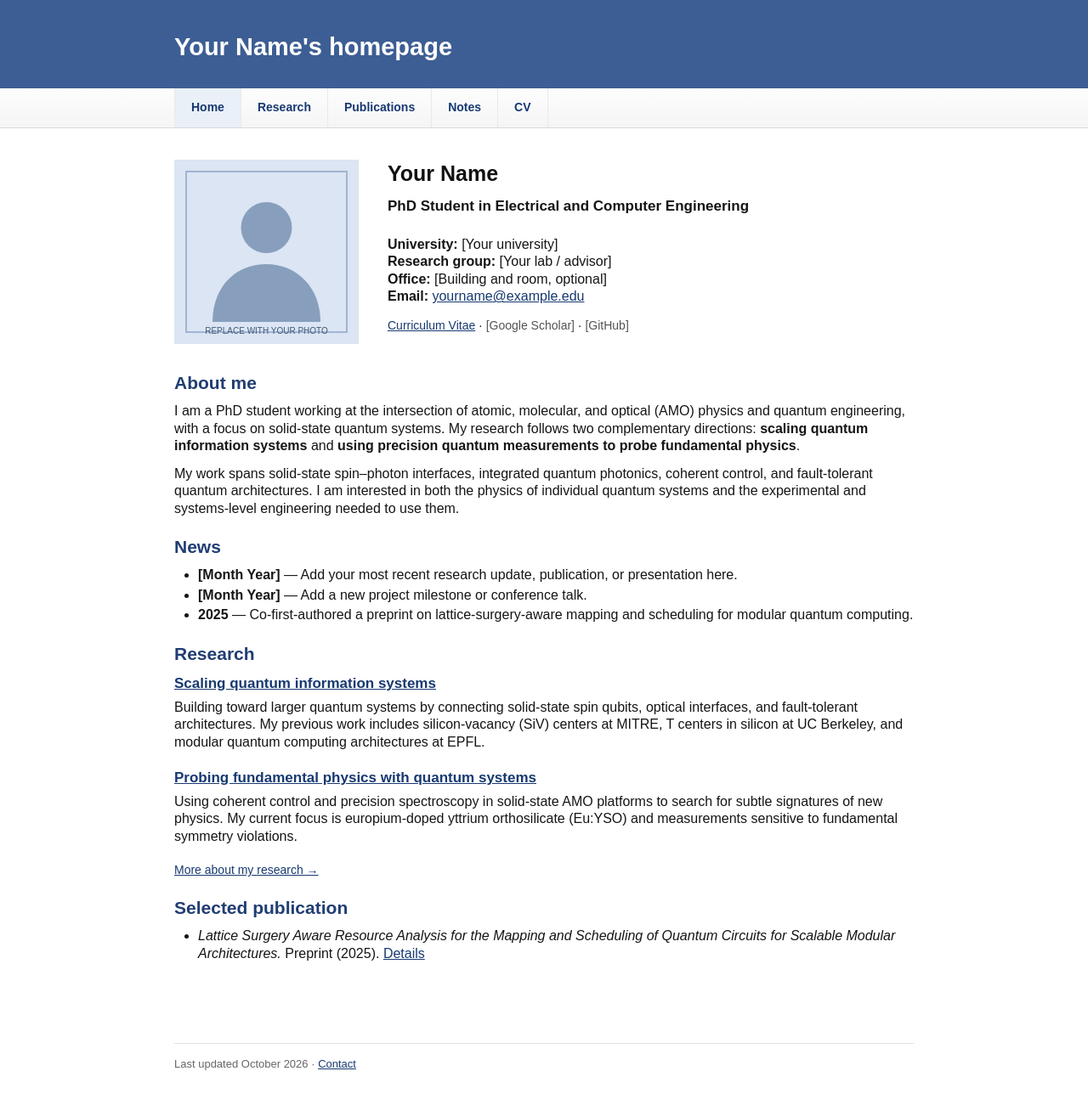
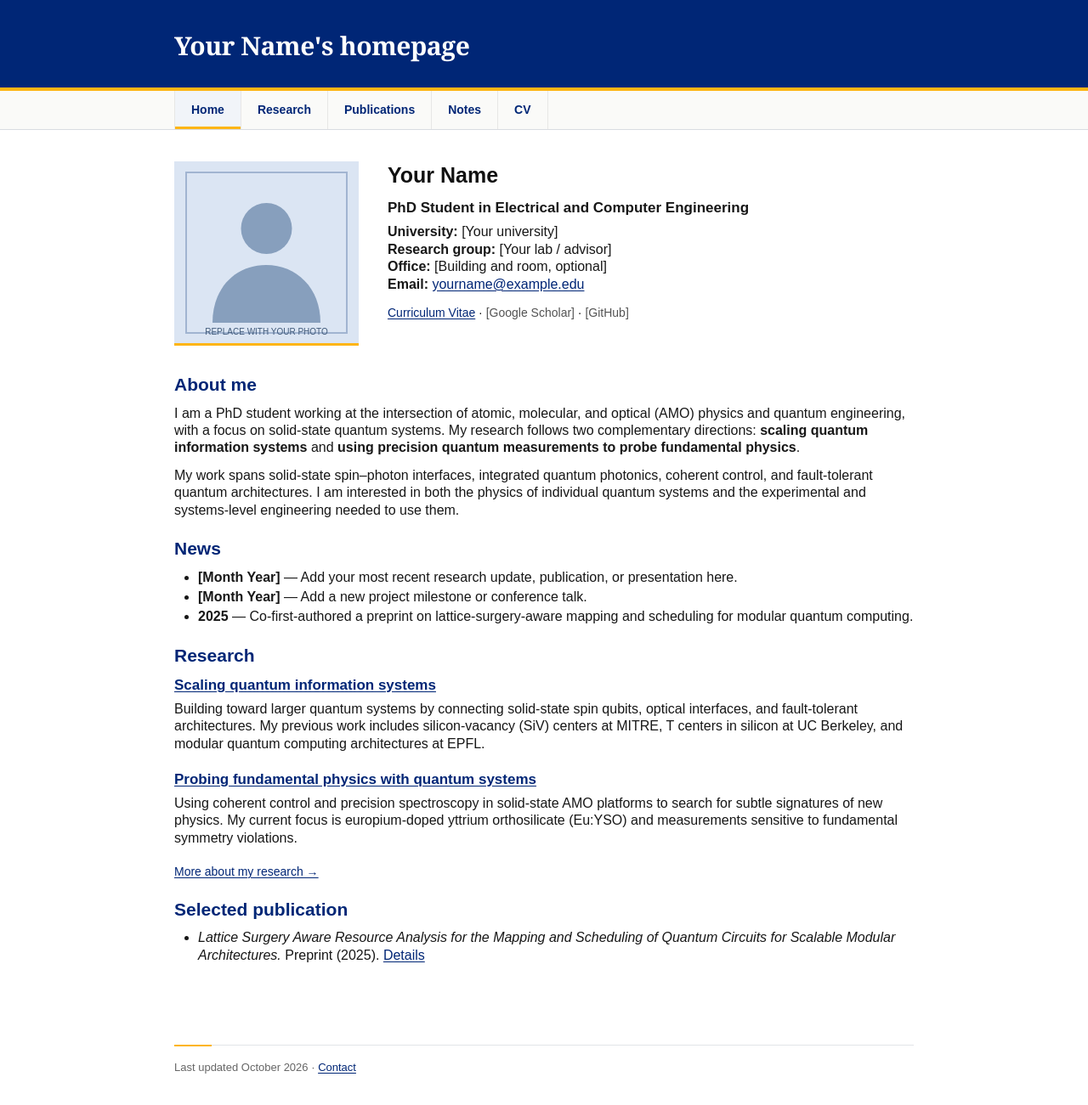
Before and after one commit to cam-qis/cam-qis.github.io, a plain HTML site: page index.html in a window 1280 px wide. Shown: the part 30-1331 px from the top of the page at 85% size. Drawn offline with Linux system fonts and the light colour scheme; files whose address does not match are found by name.

Commit message:
Add files via upload

```diff
--- a/style.css
+++ b/style.css
@@ -1,35 +1,89 @@
-/* Classical academic homepage style, inspired by Lin Lin's Caltech site.
-   Edit colors, widths and typography here. */
+/* Berkeley-inspired academic homepage.
+   Inspired by the blue-and-gold palette of UC Berkeley without using official logos.
+   The restrained layout, proportions, and text-first structure are unchanged. */
 :root {
-  --banner: #3d5e94;
-  --navy: #203d73;
-  --body: #151515;
-  --line: #e1e1e1;
+  --berkeley-blue: #002676;
+  --california-gold: #FDB515;
+  --navy: #002676;
+  --body: #171717;
+  --line: #e2e4e8;
+  --paper: #fff;
+  --nav-bg: #fafaf8;
   --content-width: 870px;
 }
 * { box-sizing: border-box; }
 html { scroll-behavior: smooth; }
-body { margin: 0; color: var(--body); background: #fff; font: 16px/1.28 Arial, Helvetica, sans-serif; }
-a { color: #173971; text-decoration: underline; text-underline-offset: 1px; }
-a:hover, a:focus-visible { color: #456fad; }
-a:focus-visible { outline: 2px solid #456fad; outline-offset: 3px; }
-.site-header { background: var(--banner); color: white; }
-.site-header .inner { max-width: var(--content-width); margin: auto; padding: 69px 0 32px; }
-.site-header h1 { margin: 0; font-size: 29px; line-height: 1.15; font-weight: 700; }
-.site-nav { border-bottom: 1px solid #d9d9d9; background: linear-gradient(#fdfdfd,#f5f5f5); }
+body {
+  margin: 0;
+  color: var(--body);
+  background: var(--paper);
+  font: 16px/1.28 Arial, Helvetica, sans-serif;
+}
+a { color: var(--berkeley-blue); text-decoration: underline; text-underline-offset: 2px; }
+a:hover { color: #003e9e; text-decoration-color: var(--california-gold); }
+a:focus-visible { outline: 2px solid var(--berkeley-blue); outline-offset: 3px; }
+
+/* Deep Berkeley blue and a single California Gold rule. */
+.site-header {
+  background: var(--berkeley-blue);
+  color: #fff;
+  border-bottom: 4px solid var(--california-gold);
+}
+.site-header .inner { max-width: var(--content-width); margin: auto; padding: 67px 0 31px; }
+.site-header h1 {
+  margin: 0;
+  font: 700 30px/1.15 Georgia, 'Times New Roman', serif;
+  letter-spacing: -.015em;
+}
+.site-nav { border-bottom: 1px solid #d9dce1; background: var(--nav-bg); }
 .site-nav .inner { margin: auto; max-width: var(--content-width); display: flex; flex-wrap: wrap; }
-.site-nav a { padding: 14px 19px; font-size: 14px; font-weight: 700; text-decoration: none; border-left: 1px solid #e9e9e9; }
-.site-nav a:last-child { border-right: 1px solid #e9e9e9; }
-.site-nav a:hover { background: #eaeff8; }
-.site-nav a[aria-current="page"] { background: #eaf0f8; }
+.site-nav a {
+  padding: 14px 19px;
+  color: var(--berkeley-blue);
+  font-size: 14px;
+  font-weight: 700;
+  text-decoration: none;
+  border-left: 1px solid #e7e7e6;
+  box-shadow: inset 0 0 0 transparent;
+}
+.site-nav a:last-child { border-right: 1px solid #e7e7e6; }
+.site-nav a:hover, .site-nav a:focus-visible {
+  color: var(--berkeley-blue);
+  background: #f0f3f9;
+  box-shadow: inset 0 -3px 0 var(--california-gold);
+}
+.site-nav a[aria-current='page'] {
+  background: #f1f4f9;
+  box-shadow: inset 0 -3px 0 var(--california-gold);
+}
+
 main { max-width: var(--content-width); margin: 0 auto; padding: 37px 0 72px; }
-.profile { display: grid; grid-template-columns: 217px minmax(0, 1fr); gap: 34px; align-items: start; margin-bottom: 34px; }
-.profile-photo { display: block; width: 217px; height: 217px; object-fit: cover; background: #dfe8f5; }
+.profile {
+  display: grid;
+  grid-template-columns: 217px minmax(0, 1fr);
+  gap: 34px;
+  align-items: start;
+  margin-bottom: 34px;
+}
+.profile-photo {
+  display: block;
+  width: 217px;
+  height: 217px;
+  object-fit: cover;
+  background: #e2e9f5;
+  border-bottom: 3px solid var(--california-gold);
+}
 .profile h2 { color: #111; font-size: 25px; margin: 0 0 12px; }
-.profile .position { font-size: 17px; font-weight: 700; margin: 0 0 24px; }
+.profile .position { font-size: 17px; font-weight: 700; margin: 0 0 7px; }
+.profile .alma-mater { font-size: 14px; color: #4c5665; margin: 0 0 21px; }
 .profile .detail { margin: 0 0 15px; }
 .section { margin: 0 0 23px; }
-h2.section-heading { font-size: 21px; color: var(--navy); margin: 0 0 11px; line-height: 1.15; }
+h2.section-heading {
+  font-size: 21px;
+  color: var(--navy);
+  margin: 0 0 11px;
+  line-height: 1.15;
+}
 h3 { font-size: 17px; color: #111; margin: 19px 0 6px; }
 p { margin: 0 0 12px; }
 ul { margin: 4px 0 0; padding-left: 28px; }
@@ -39,24 +93,41 @@ li { margin: 3px 0; }
 .publication .paper-title { font-weight: 700; }
 .muted { color: #535353; }
 .small { font-size: 14px; }
-.site-footer { max-width: var(--content-width); margin: 0 auto; padding: 16px 0 35px; border-top: 1px solid var(--line); color: #666; font-size: 13px; }
+.site-footer {
+  max-width: var(--content-width);
+  margin: 0 auto;
+  padding: 16px 0 35px;
+  border-top: 1px solid var(--line);
+  color: #666;
+  font-size: 13px;
+}
+/* The gold accent at the footer is deliberately small. */
+.site-footer::before {
+  content: '';
+  display: block;
+  position: relative;
+  top: -17px;
+  width: 44px;
+  height: 2px;
+  background: var(--california-gold);
+}
+/* The two research themes remain simple text sections, not promotional cards. */
+.research-area { margin: 0 0 21px; }
+.research-area h3 { margin: 12px 0 7px; }
+.research-area .project { margin: 0 0 18px 17px; }
+.research-area .project h3 { margin-bottom: 5px; }
+.research-area[id] { scroll-margin-top: 18px; }
 @media (max-width: 940px) {
   .site-header .inner, .site-nav .inner, main, .site-footer { margin-left: 25px; margin-right: 25px; }
 }
 @media (max-width: 600px) {
   .site-header .inner { padding: 38px 0 25px; }
-  .site-header h1 { font-size: 26px; }
+  .site-header h1 { font-size: 27px; }
   .site-nav a { padding: 12px 11px; font-size: 13px; }
   main { padding-top: 26px; }
   .profile { grid-template-columns: 1fr; gap: 20px; }
   .profile-photo { width: 190px; height: 190px; }
-  .profile .position { margin-bottom: 16px; }
+  .profile .position { margin-bottom: 6px; }
+  .profile .alma-mater { margin-bottom: 15px; }
   h2.section-heading { font-size: 20px; }
 }
-
-/* Keep the two research themes easy to scan without changing the classic layout. */
-.research-area { margin: 0 0 21px; }
-.research-area h3 { margin: 12px 0 7px; }
-.research-area .project { margin: 0 0 18px 17px; }
-.research-area .project h3 { margin-bottom: 5px; }
-.research-area[id] { scroll-margin-top: 18px; }
```
